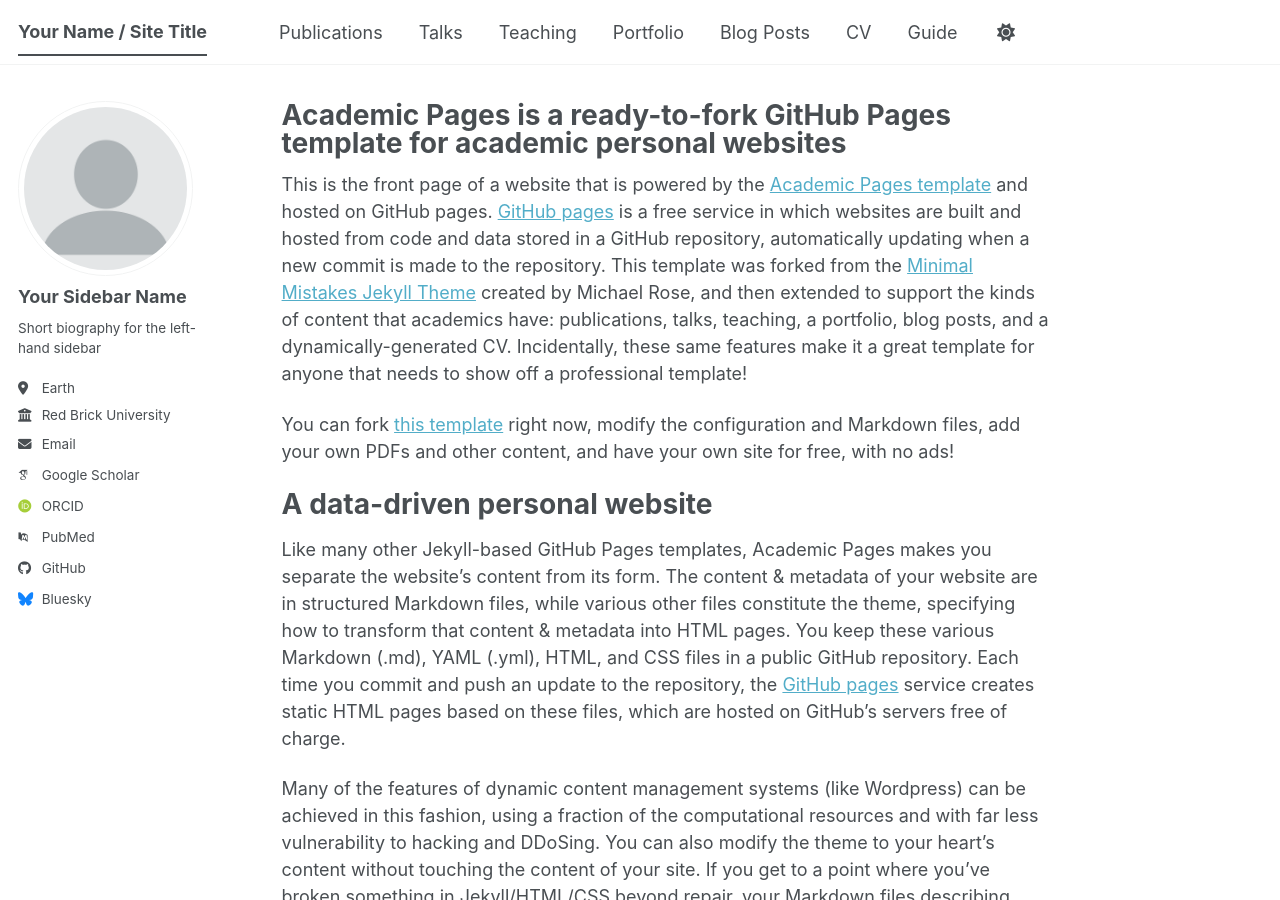
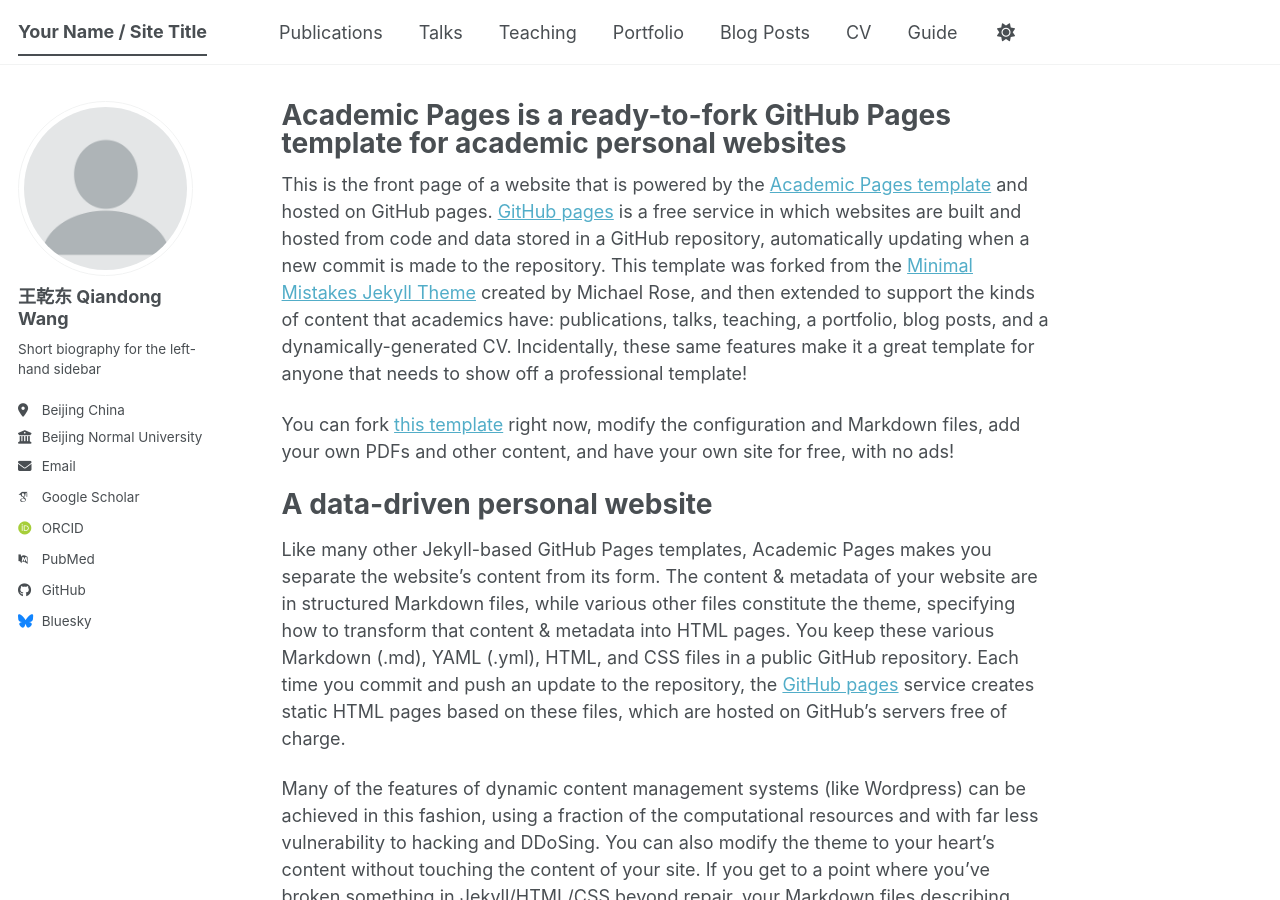
Before and after one commit to wangqd57/academicpages, a Jekyll site: the page built from _pages/about.md, in a window 1280 px wide and 900 px high. Built offline with Jekyll 4.4.1, drawn with Linux system fonts in a browser that asks for light colours; some web fonts are replaced; a script bundle is joined from its source files by our own code; library files that are not in the unit come from our copies.

Commit message:
_config.yml

```diff
--- a/_config.yml
+++ b/_config.yml
@@ -12,11 +12,11 @@
 title                    : "Your Name / Site Title"
 title_separator          : "-"
 name                     : &name "Your Name"
-description              : &description "Your Name's academic portfolio"   # Update this with a general description of your site, this is the default if not overridden by a page
-url                      : https://academicpages.github.io # The base hostname & protocol for your site e.g. "https://[your GitHub username].github.io",
+description              : &description "Qidnong Wang's academic portfolio"   # Update this with a general description of your site, this is the default if not overridden by a page
+url                      : https://wangqd57.github.io # The base hostname & protocol for your site e.g. "https://[your GitHub username].github.io",
                                                            # or if you already have some other page hosted on Github then use "https://[your GitHub username].github.io/[Your Repo Name]"
 baseurl                  : "" # the subpath of your site, e.g. "/blog"
-repository               : "academicpages/academicpages.github.io"
+repository               : "wangqd57.github.io"
 
 # Site Author - The following control what appear as part of the author content on the side bar.
 #               If a field is blank the icon and link will not appear, otherwise it will be shown.
@@ -24,13 +24,13 @@
 author:
   # Biographic information
   avatar           : "profile.png"
-  name             : "Your Sidebar Name"
-  pronouns         : # example: "she/her"
+  name             : "王乾东 Qiandong Wang"
+  pronouns         : # example: "he/his"
   bio              : "Short biography for the left-hand sidebar"
-  location         : "Earth"
-  employer         : "Red Brick University"
+  location         : "Beijing China"
+  employer         : "Beijing Normal University"
   uri              : # URL
-  email            : "none@example.org"
+  email            : "wangqd@bnu.edu.cn"
 
   # Academic websites
   academia         : # URL
```
